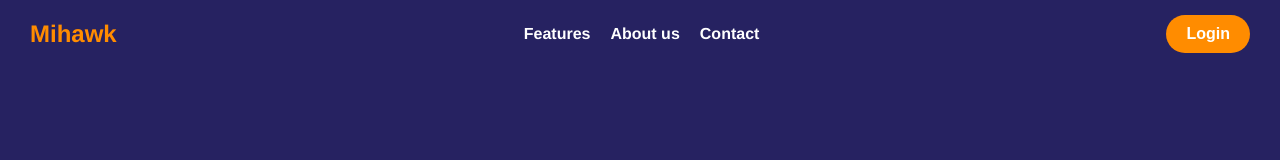
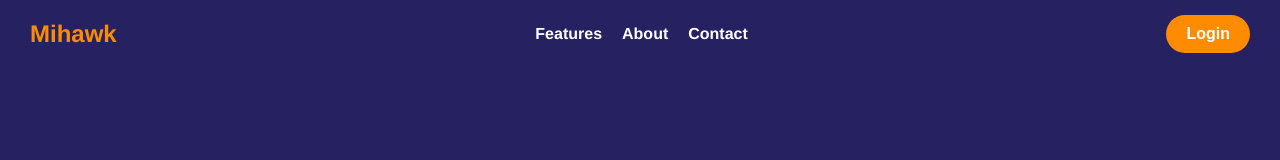
Before and after one commit to usmanmalik07/Mihawk-Drone-Surveillance-System, a React (Create React App) app in the folder web-application/frontend/: page / in a window 1280 px wide. Shown: the top 160 px of the page. Built offline with nearby package versions, Linux system fonts and the light colour scheme; no server answers.

Commit message:
home page updated

```diff
--- a/web-application/frontend/src/pages/HomePage.jsx
+++ b/web-application/frontend/src/pages/HomePage.jsx
@@ -1,6 +1,7 @@
 import React from "react";
 import { useNavigate } from "react-router-dom"; // Import the useNavigate hook
-import "../styles/HomePage.css"; // Import the CSS file
+import "../styles/HomePage.css";
+import Navbar from "../components/navbar"; // Import the CSS file
 
 const HomePage = () => {
   const navigate = useNavigate(); // Initialize the navigate function
@@ -16,20 +17,7 @@
   return (
     <div style={{ fontFamily: "Arial, sans-serif", color: "#333" }}>
     <div className="bg-color">
-      {/* Navbar */}
-      <nav className="navbar">
-        <div className="navbar-logo" onClick={() => handleNavigation("/")}>
-          Mihawk
-        </div>
-        <div className="navbar-links">
-          <a href="#features" className="nav-link">Features</a>
-          <a href="#about" className="nav-link">About us</a>
-          <a href="#contact" className="nav-link">Contact</a>
-        </div>
-        <button className="navbar-button" onClick={handleLogin}>
-          Login
-        </button>
-      </nav>
+    <Navbar />
 
       {/* Hero Section */}
       <div className="hero-section">
```
